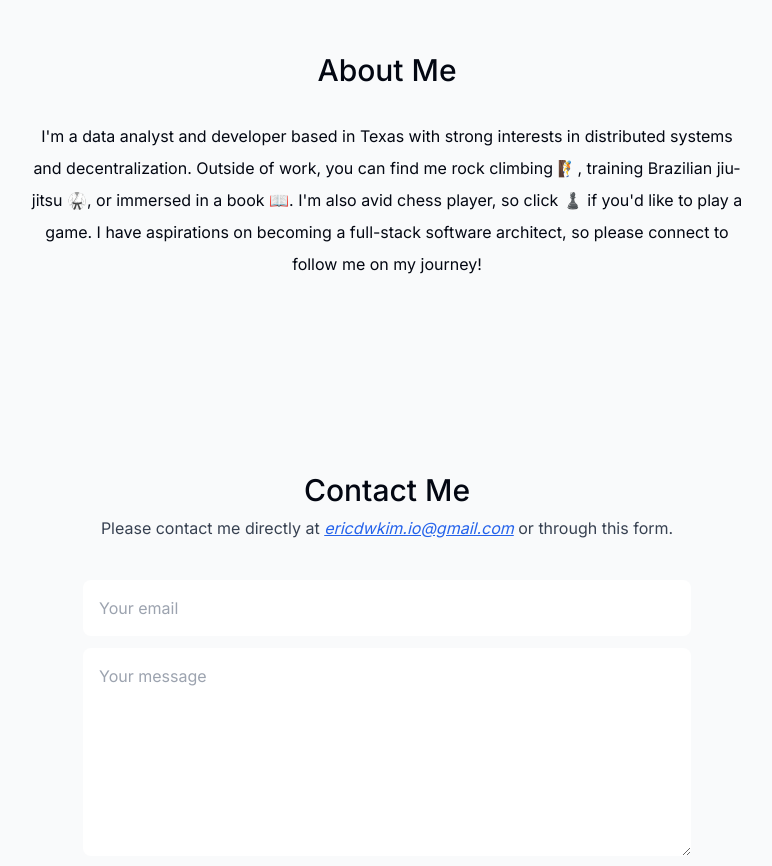
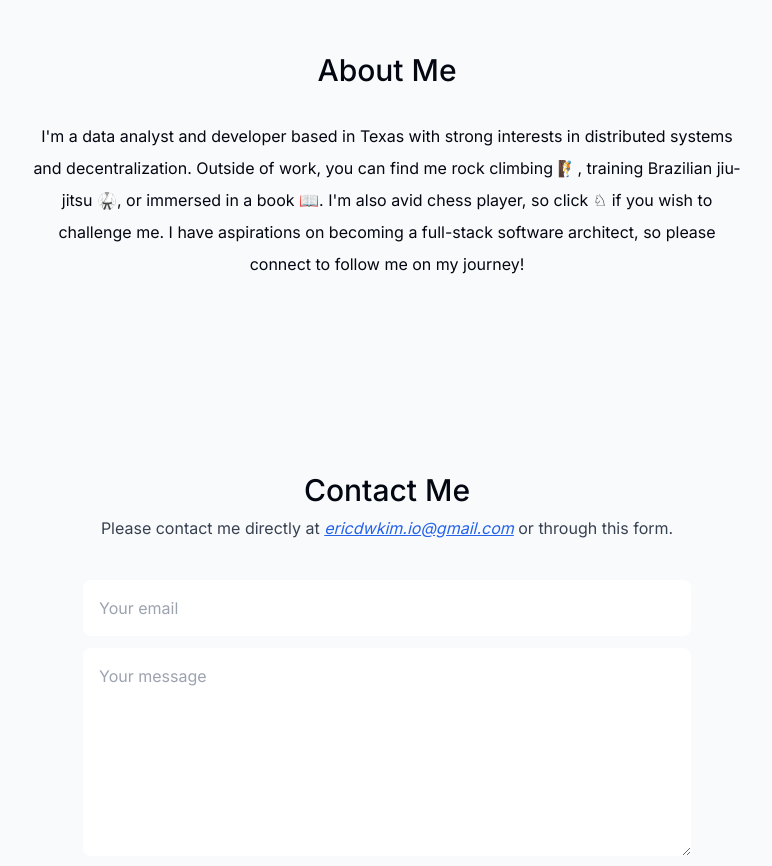
Before and after one commit to ericdwkim/my-portfolio, a Next.js app: page / in a window 1280 px wide. Shown: the part 3480-4346 px from the top of the page, without its empty margins (253-1025 px from the left). Built offline with nearby package versions, Linux system fonts and the light colour scheme; no server answers.

Commit message:
add: challenge me chess hyperlink

```diff
--- a/components/about.tsx
+++ b/components/about.tsx
@@ -2,7 +2,7 @@
 'use client';
 
 import React from 'react';
-import { SectionHeading } from './section-heading'
+import { SectionHeading } from "@/components/section-heading";
 import { motion } from 'framer-motion';
 import { useSectionInView } from "@/lib/hooks";
 export const About = () => {
@@ -22,7 +22,7 @@ export const About = () => {
             <p>
                 I'm a data analyst and developer based in Texas with strong interests in distributed systems and decentralization.
                 Outside of work, you can find me rock climbing 🧗, training Brazilian jiu-jitsu 🥋, or
-                immersed in a book 📖. I'm also avid chess player, so click ♟️ if you'd like to play a game.
+                immersed in a book 📖. I'm also avid chess player, so click <a href="http://chess.com/play/eek_kim">♘</a> if you wish to challenge me.
                 I have aspirations on becoming a full-stack software architect, so please connect to follow me on my journey!
             </p>
             <br />
```
